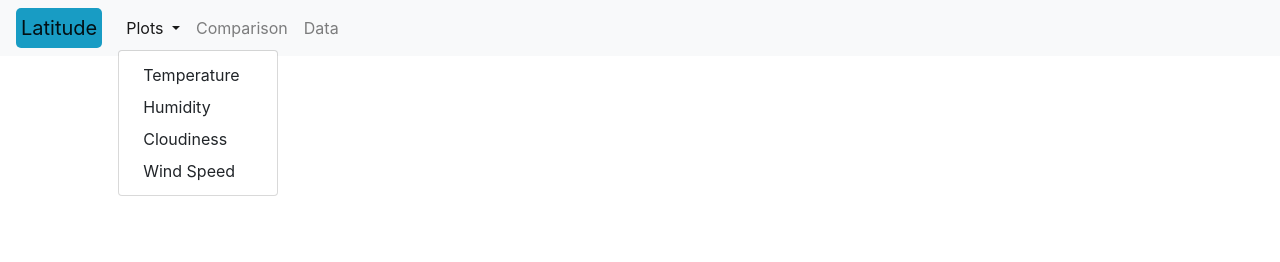
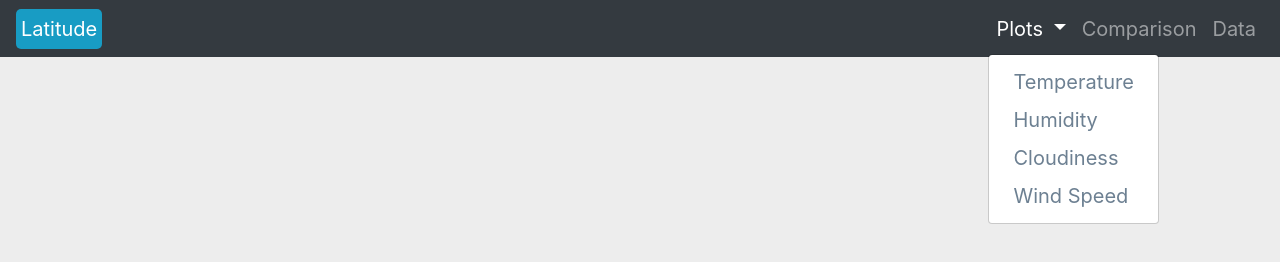
Before and after one commit to ShimsyV/Web-Design-Challenge, a plain HTML site: page WebVisualizations/index.html in a window 1280 px wide. Both pictures are taken after a click on the button "Plots". Drawn offline with nearby package versions, Linux system fonts and the light colour scheme.

Commit message:
Updated the index file with codes for header

```diff
--- a/WebVisualizations/index.html
+++ b/WebVisualizations/index.html
@@ -21,14 +21,13 @@
 </head>
 
 <body>
-    <nav class="navbar navbar-expand-lg navbar-light bg-light">
-        <a class="navbar-brand" style="background-color: #189cc4; border-radius: 5px; padding:5px;"
-            href="index.html">Latitude</a>
+    <nav class="navbar navbar-expand-md navbar-dark bg-dark">
+        <a class="navbar-brand" style="background-color: #189cc4; border-radius: 5px; padding: 5px;" href="index.html">Latitude</a>
         <button class="navbar-toggler" type="button" data-toggle="collapse" data-target="#navbarNavDropdown"
             aria-controls="navbarNavDropdown" aria-expanded="false" aria-label="Toggle navigation">
             <span class="navbar-toggler-icon"></span>
         </button>
-        <div class="collapse navbar-collapse" id="navbarNavDropdown">
+        <div class="collapse navbar-collapse justify-content-end " id="collapsibleNavbar">
             <ul class="navbar-nav">
                 <li class="nav-item dropdown">
                     <a class="nav-link dropdown-toggle" href="#" id="navbarDropdownMenuLink" role="button"
--- a/WebVisualizations/style.css
+++ b/WebVisualizations/style.css
@@ -0,0 +1,42 @@
+body{
+    background-color: #EDEDED;
+  }
+  /* Navbar */
+  .navbar{
+    max-height: 57px;
+  }
+  .navigation .navbar-brand{
+    color: white;
+    margin-left: 30px;
+    padding: inherit;
+    font-weight: bold;
+    font-family: Georgia, 'Times New Roman', Times, serif;
+   }
+
+  .navbar{
+      background-color: white;
+    font-size: 15px;
+  }
+
+
+  .active, .dropdown-menu .dropdown-item:active a:hover{
+    background-color:#E7E7E7!important;
+
+  }
+  .dropdown-item{
+    color: #6D8092 !important;
+  }
+  .dropdown .dropdown-menu .dropdown-item:active, .dropdown .dropdown-menu .dropdown-item:hover{
+    background-color:#E7E7E7 !important;
+  }
+  a{
+    color: #6D8092;
+    font-size: 20px;
+  }
+  .nav-link:hover{
+    background-color:#E7E7E7 !important;
+   }
+
+  .navbar-brand:hover{
+  color: rgb(175, 175, 175) !important;
+  }
```
